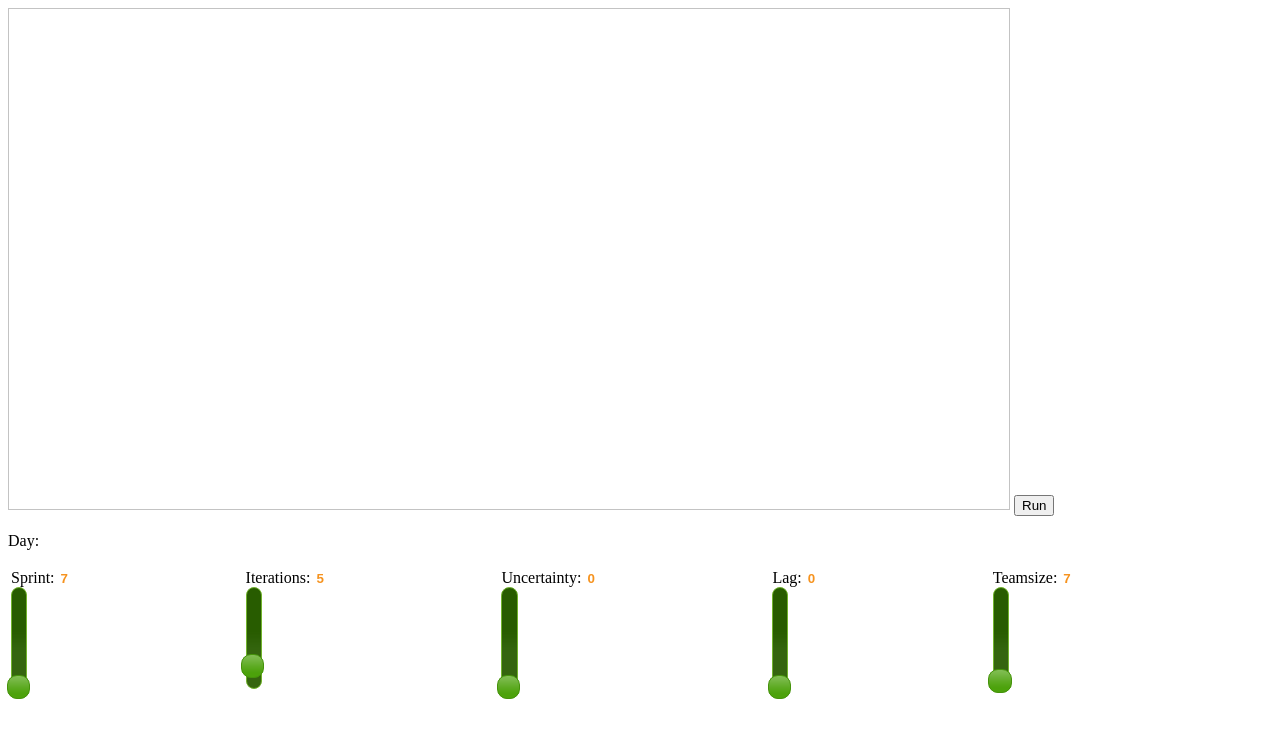
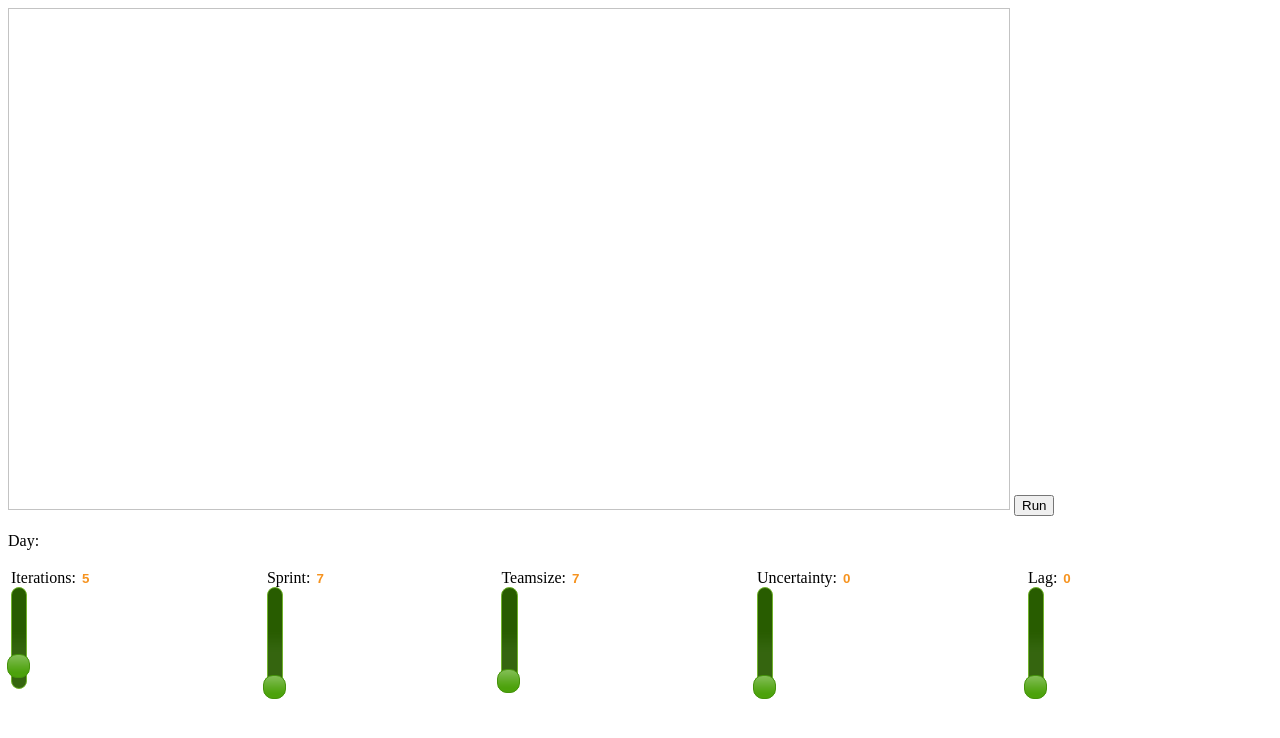
Before and after one commit to devcurmudgeon/ControlSim, a plain HTML site: page project.html in a window 1280 px wide. Drawn offline with Linux system fonts and the light colour scheme.

Commit message:
shuffle order of sliders

```diff
--- a/project.html
+++ b/project.html
@@ -128,16 +128,22 @@
 		<label for="day_lbl">Day:</label>
 		<input type="text" id="day" style="border:0; color:#f6931f; font-weight:bold;" />
 	</p>
-	<table><tr>
+	<table>
+	<tr>
+	<td>
+		<label for="iter_lbl">Iterations:</label>
+		<input type="text" id="iterations" style="border:0; color:#f6931f; font-weight:bold;" />
+		<div id="iterations_id"></div>
+	</td>
 	<td>
 		<label for="sprint_lbl">Sprint:</label>
 		<input type="text" id="sprint" style="border:0; color:#f6931f; font-weight:bold;" />
 	    <div id="sprint_id"></div>
 	</td>
 	<td>
-		<label for="iter_lbl">Iterations:</label>
-		<input type="text" id="iterations" style="border:0; color:#f6931f; font-weight:bold;" />
-		<div id="iterations_id"></div>
+		<label for="teamsize_lbl">Teamsize:</label>
+		<input type="text" id="teamsize" style="border:0; color:#f6931f; font-weight:bold;" />
+		<div id="teamsize_id"></div>
 	</td>
 	<td>
 		<label for="unc_lbl">Uncertainty:</label>
@@ -149,11 +155,6 @@
 		<input type="text" id="lag" style="border:0; color:#f6931f; font-weight:bold;" />
 		<div id="lag_id"></div>
 	</td>
-	<td>
-		<label for="teamsize_lbl">Teamsize:</label>
-		<input type="text" id="teamsize" style="border:0; color:#f6931f; font-weight:bold;" />
-		<div id="teamsize_id"></div>
-	</td>
 	</tr>
 	</table>
 
```
